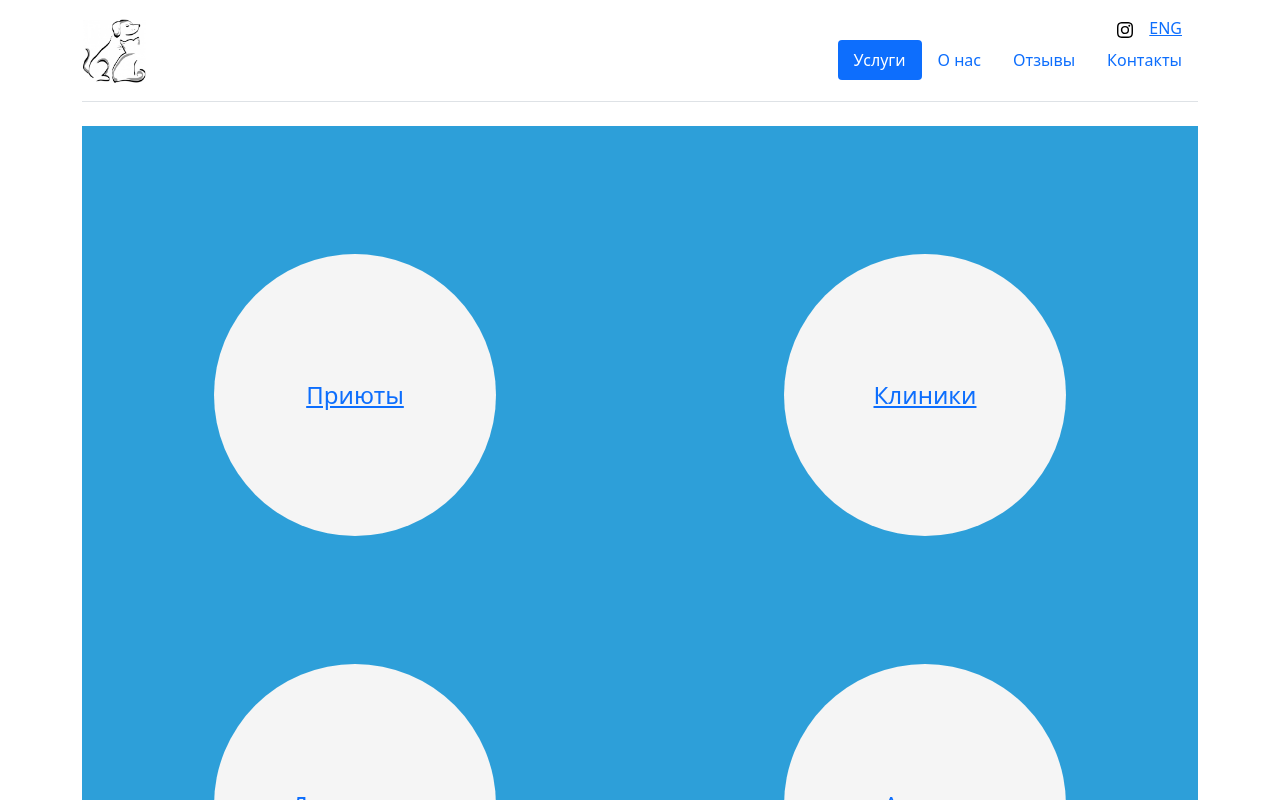
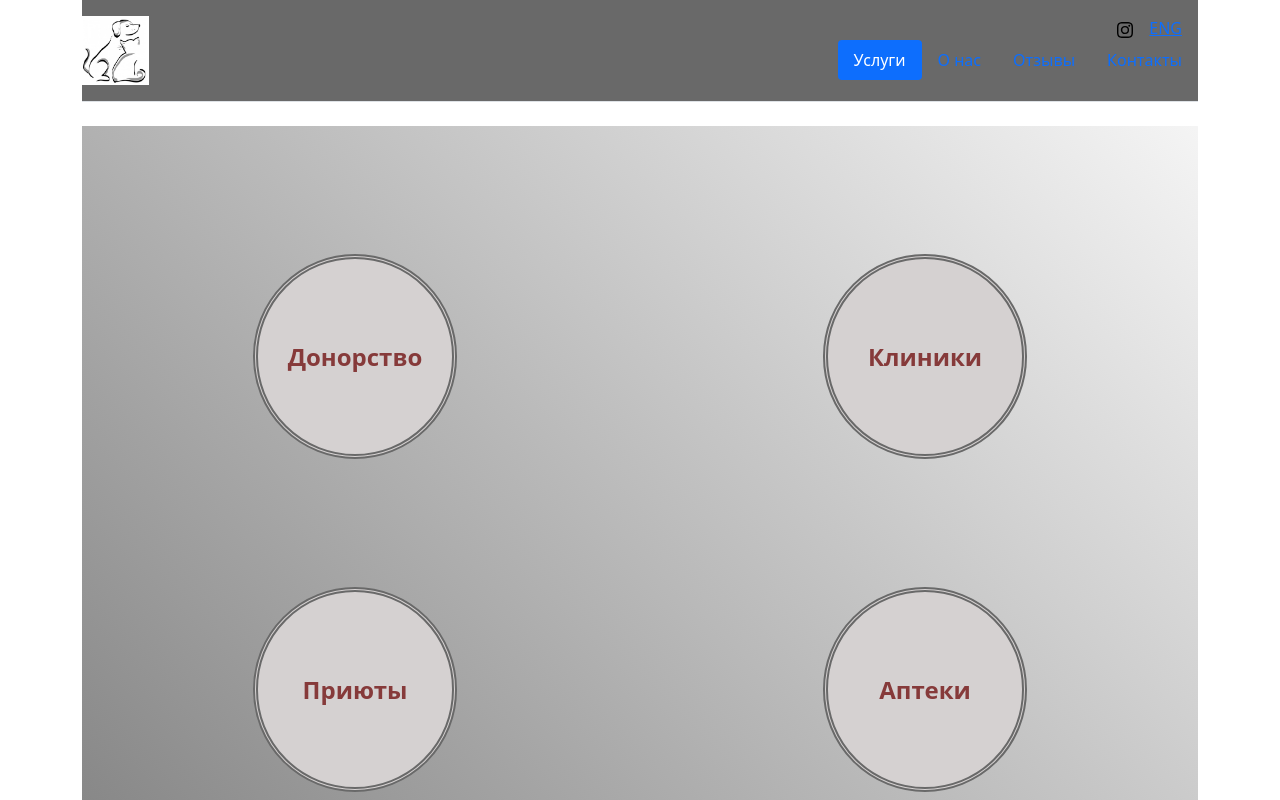
Before and after one commit to TsapovA/tsapova.github.com, an Angular app: page / in a window 1280 px wide. Shown: the top 800 px of the page. Built offline with nearby package versions, Linux system fonts and the light colour scheme.

Commit message:
feature/adjust-colors

```diff
--- a/src/app/header/header.component.css
+++ b/src/app/header/header.component.css
@@ -1,3 +1,8 @@
+.background-color {
+  background-clip: content-box;
+  background-color: dimgray;
+}
+
 img {
   max-width: 15%;
   height: auto;
--- a/src/app/header/header.component.html
+++ b/src/app/header/header.component.html
@@ -1,4 +1,4 @@
-<div class="container">
+<div class="container background-color">
   <header class="d-flex flex-wrap justify-content-center py-3 mb-4 border-bottom">
     <div class="d-flex align-items-center mb-3 mb-md-0 me-md-auto text-dark text-decoration-none">
       <img class="bi me-2" src="assets/img/logo.jpg" alt="logo"/>
--- a/src/app/services-welcome/services-welcome.component.html
+++ b/src/app/services-welcome/services-welcome.component.html
@@ -1,19 +1,19 @@
-<div class="container background-blue">
+<div class="container background-color">
 
   <section class="row flex-row justify-content-around align-items-center padding-top-big">
       <div class="circle">
-        <a class="link-to-service" href="#">Приюты</a>
+        <a class="link-to-service text-main-color text-decoration-none" href="#">Донорство</a>
       </div>
       <div class="circle">
-        <a class="link-to-service" href="#">Клиники</a>
+        <a class="link-to-service text-main-color text-decoration-none" href="#">Клиники</a>
       </div>
   </section>
   <section class="row flex-row justify-content-around align-items-center padding-top-big padding-bottom-big">
     <div class="circle">
-      <a class="link-to-service" href="#">Донорство</a>
+      <a class="link-to-service text-main-color text-decoration-none" href="#">Приюты</a>
     </div>
     <div class="circle">
-      <a class="link-to-service" href="#">Аптеки</a>
+      <a class="link-to-service text-main-color text-decoration-none" href="#">Аптеки</a>
     </div>
   </section>
 
--- a/src/app/services-welcome/services-welcome.component.scss
+++ b/src/app/services-welcome/services-welcome.component.scss
@@ -1,26 +1,21 @@
-.background-blue {
+.background-color {
   background-clip: content-box;
-  background-color: #2d9fd9;
+  background-image: linear-gradient(45deg, gray, whitesmoke);
 }
-/*
-.circle {
-  height: 12rem;
-  width: 12rem;
-  background-color: whitesmoke;
-  border-radius: 50%;
-  display: inline-block;
-}
-*/
 
 .circle{
   display: flex;
   flex-direction: row;
   align-items: center;
   justify-content: center;
-  width: 22vw;
-  height: 22vw;
-  background-color: whitesmoke;
+  width: 16vw;
+  height: 16vw;
+  //background-color: rgba(170, 165, 165, 0.32);
+  background-color: rgba(213, 209, 209, 1);
   border-radius: 100%;
+  border-style: double;
+  border-color: dimgray;
+  border-width: thick;
 }
 
 .padding-top-big {
@@ -50,8 +45,15 @@
 .link-to-service {
   font-size: 1.5rem;
 
+
   :hover {
 
   }
 }
+
+.text-main-color {
+  color: #863a3a;
+  font-weight: bold;
+}
+
 /*---------------------------------------------*/
```
